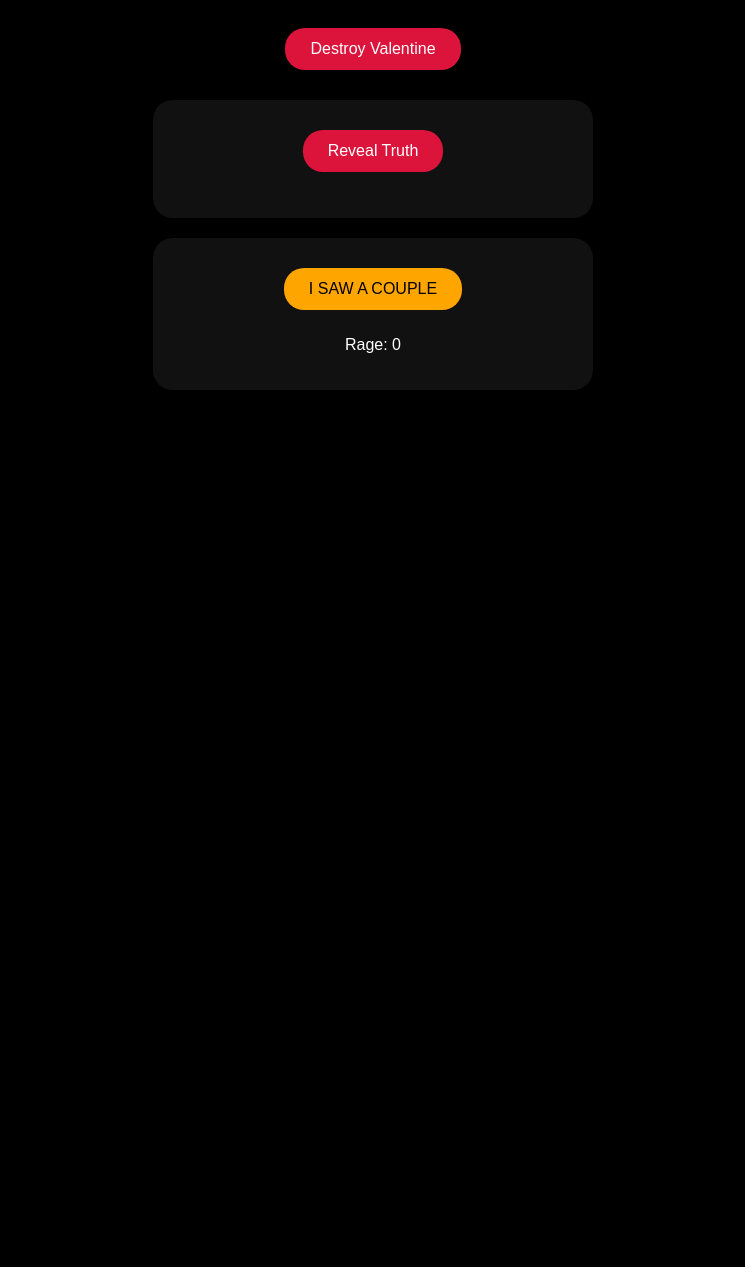
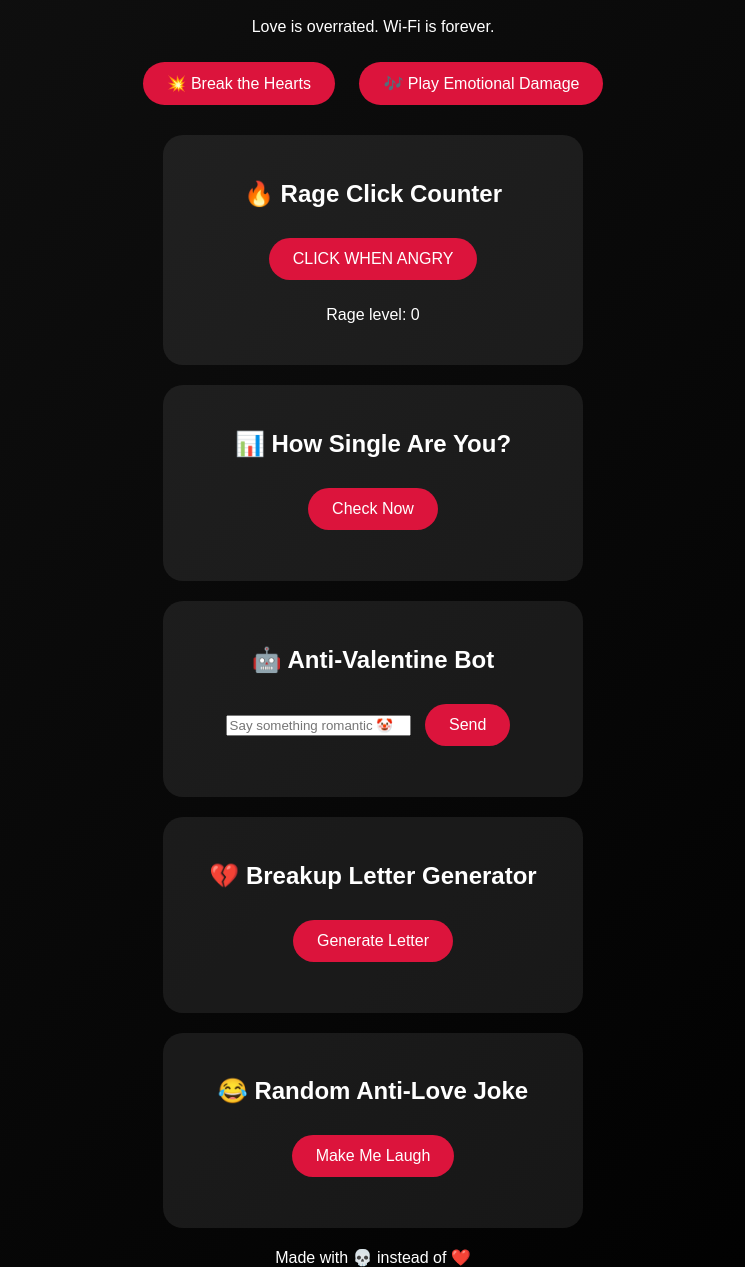
Before and after one commit to albin170/anti-valentines-day, a plain HTML site: page index.html in a window 1280 px wide. Shown: the part 102-1369 px from the top of the page, without its empty margins (267-1012 px from the left). Before the commit the page ends 800 px from the top, so only its background shows below. Drawn offline with Linux system fonts and the light colour scheme.

Commit message:
Update index.html

```diff
--- a/index.html
+++ b/index.html
@@ -1,42 +1,53 @@
 <!DOCTYPE html>
-<html>
+<html lang="en">
 <head>
-<meta charset="UTF-8">
-<title>Valentine Destroyed</title>
-<meta name="viewport" content="width=device-width, initial-scale=1">
-<style>
-body{margin:0;background:#000;color:#fff;text-align:center;font-family:Arial}
-h1{color:crimson;font-size:3rem}
-button{padding:12px 25px;border:none;border-radius:20px;background:crimson;color:white;font-size:1rem;margin:10px}
-.card{background:#111;padding:20px;margin:20px auto;border-radius:20px;width:90%;max-width:400px}
-.rage{background:orange;color:black}
-</style>
+  <meta charset="UTF-8">
+  <title>Anti-Valentine 💔</title>
+  <link rel="stylesheet" href="style.css">
 </head>
 <body>
 
-<h1>💔 Valentine.exe</h1>
-<button onclick="alert('💥 DESTROYED')">Destroy Valentine</button>
+<h1>💔 ANTI-VALENTINE ZONE 💔</h1>
+<p class="subtitle">Love is overrated. Wi-Fi is forever.</p>
 
-<div class="card">
-  <button onclick="document.getElementById('t').innerText='Still single. Still winning 😎'">
-    Reveal Truth
-  </button>
-  <p id="t"></p>
-</div>
+<button onclick="toggleHearts()">💥 Break the Hearts</button>
+<button onclick="playMusic()">🎶 Play Emotional Damage</button>
 
-<div class="card">
-  <button class="rage" onclick="r()">I SAW A COUPLE</button>
-  <p>Rage: <span id="r">0</span></p>
-</div>
+<section class="card">
+  <h2>🔥 Rage Click Counter</h2>
+  <button onclick="rage()">CLICK WHEN ANGRY</button>
+  <p>Rage level: <span id="rageCount">0</span></p>
+</section>
 
-<script>
-let x=0;
-function r(){
-  x++;
-  document.getElementById('r').innerText=x;
-  if(x===5) alert('🔥 Calm down. Eat snacks.');
-}
-</script>
+<section class="card">
+  <h2>📊 How Single Are You?</h2>
+  <button onclick="singleTest()">Check Now</button>
+  <p id="singleResult"></p>
+</section>
 
+<section class="card">
+  <h2>🤖 Anti-Valentine Bot</h2>
+  <input id="userInput" placeholder="Say something romantic 🤡">
+  <button onclick="chat()">Send</button>
+  <p id="botReply"></p>
+</section>
+
+<section class="card">
+  <h2>💔 Breakup Letter Generator</h2>
+  <button onclick="breakup()">Generate Letter</button>
+  <p id="letter"></p>
+</section>
+
+<section class="card">
+  <h2>😂 Random Anti-Love Joke</h2>
+  <button onclick="joke()">Make Me Laugh</button>
+  <p id="jokeText"></p>
+</section>
+
+<footer>
+  Made with 💀 instead of ❤️
+</footer>
+
+<script src="script.js"></script>
 </body>
 </html>
```
